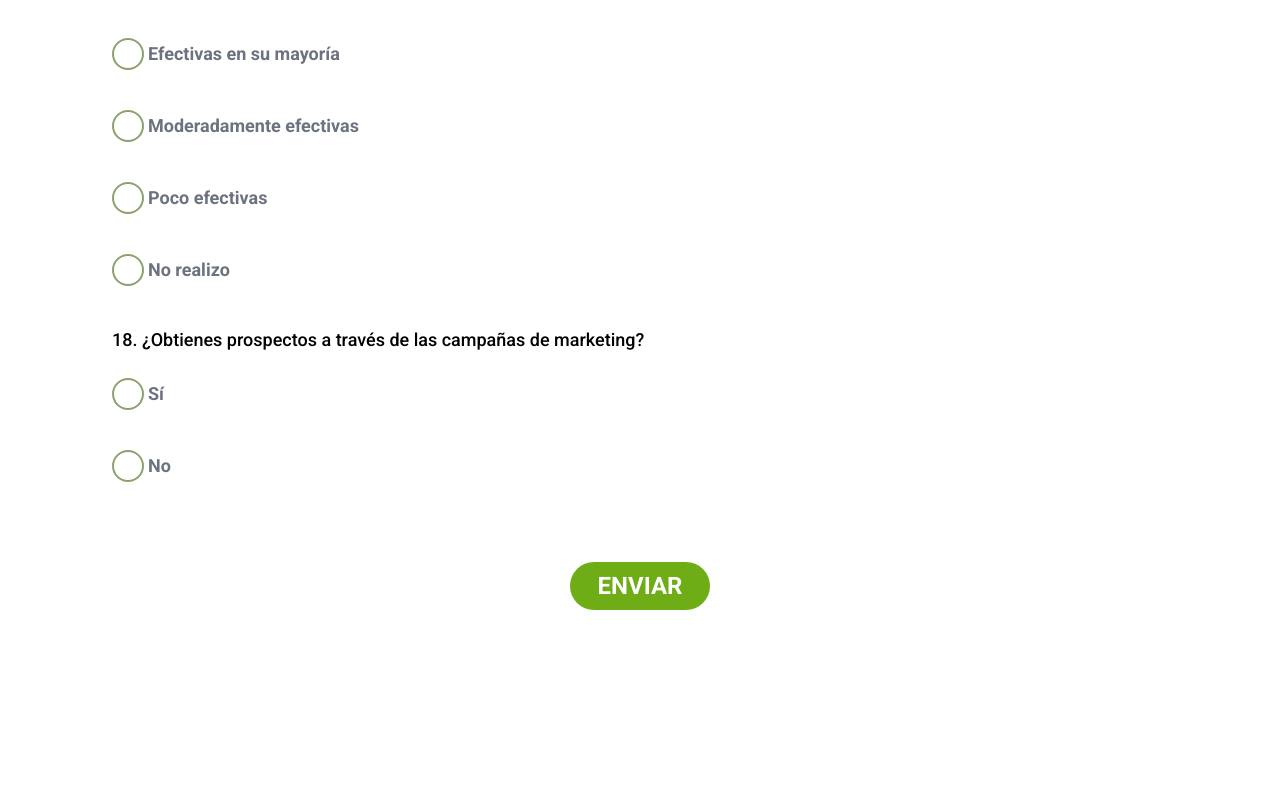
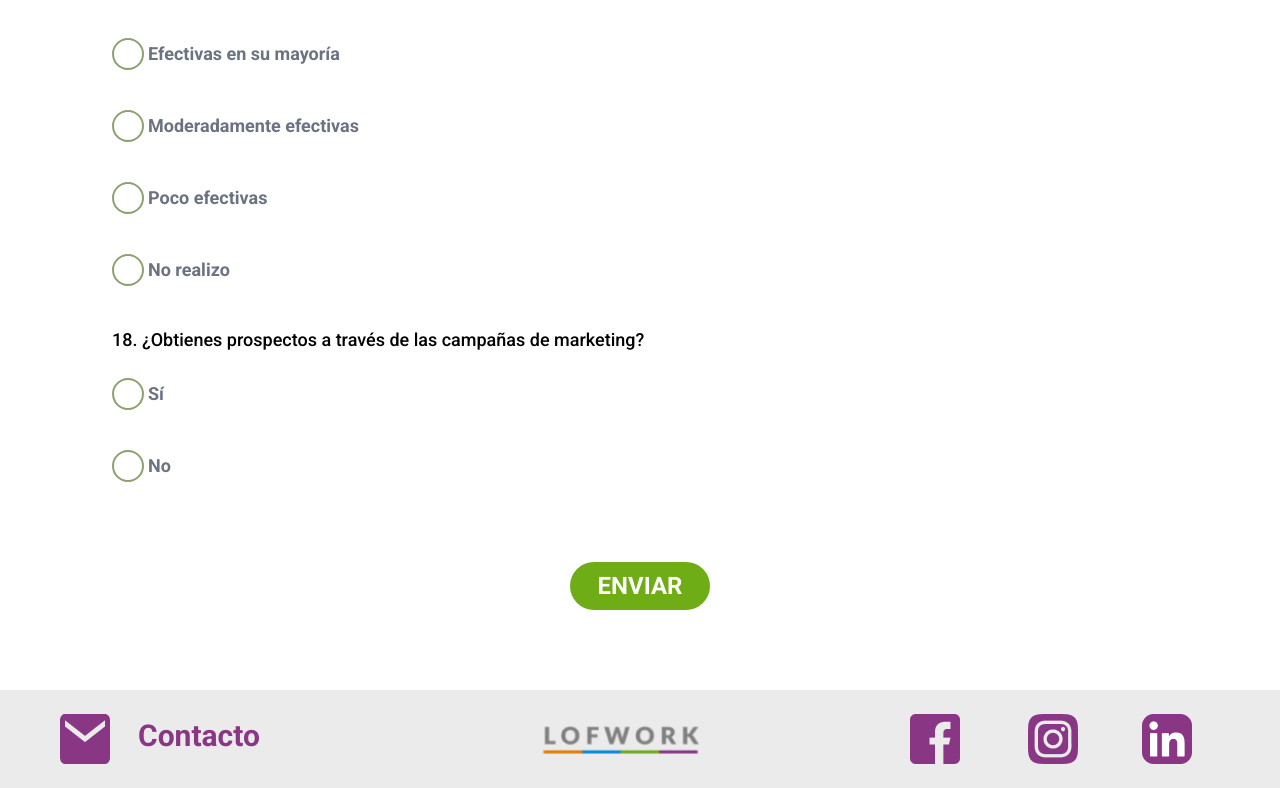
Before and after one commit to dlab-team/c15-frontend, a React (Vite) app: page /Diagnostico in a window 1280 px wide. Shown: the part 6966-7754 px from the top of the page. Before the commit the page ends 7656 px from the top, so only its background shows below. Built offline with nearby package versions, Linux system fonts and the light colour scheme.

Commit message:
Delete component footer in home and add in routes

```diff
--- a/src/Routes.jsx
+++ b/src/Routes.jsx
@@ -8,6 +8,7 @@ import Blog from './Views/Blog';
 import Login from './Views/Login';
 import Registro from './Views/Registro';
 import Resultado from './Views/Resultado';
+import Footer from './components/Footer'
 
 const RoutesComponent = () => {
   return (
@@ -22,6 +23,7 @@ const RoutesComponent = () => {
         <Route path="/Registro" element={<Registro />} />
         <Route path="/Resultado" element={<Resultado />} />
       </Routes>
+      <Footer></Footer>
     </>
   );
 };
--- a/src/pages/HomePage.jsx
+++ b/src/pages/HomePage.jsx
@@ -1,7 +1,5 @@
 import React from "react";
 import Banner from "../assets/img/banner.png";
-
-import Footer from "../components/Footer";
 import SectionHome from "../components/SectionHome";
 
 function HomePage() {
@@ -63,7 +61,6 @@ function HomePage() {
         </p>
       </section>
       <SectionHome />
-      <Footer />
     </div>
   );
 }
```
